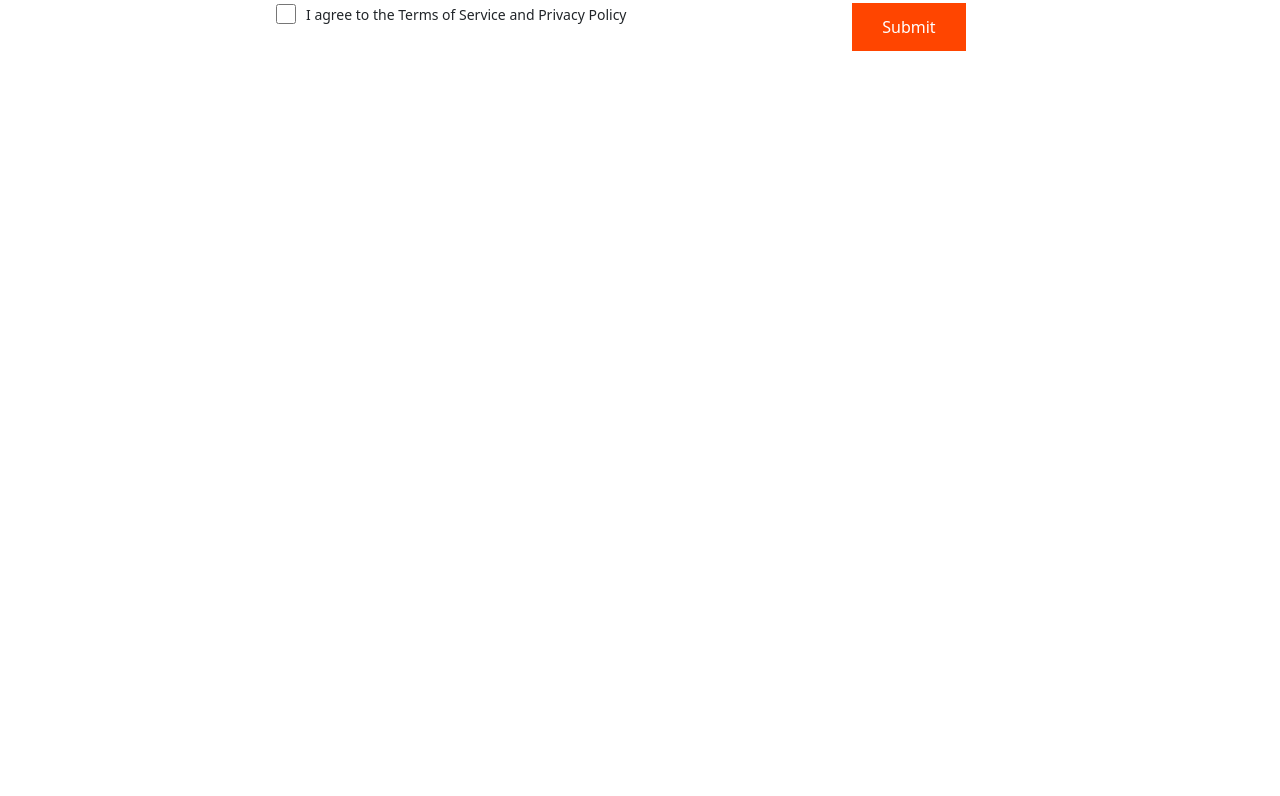
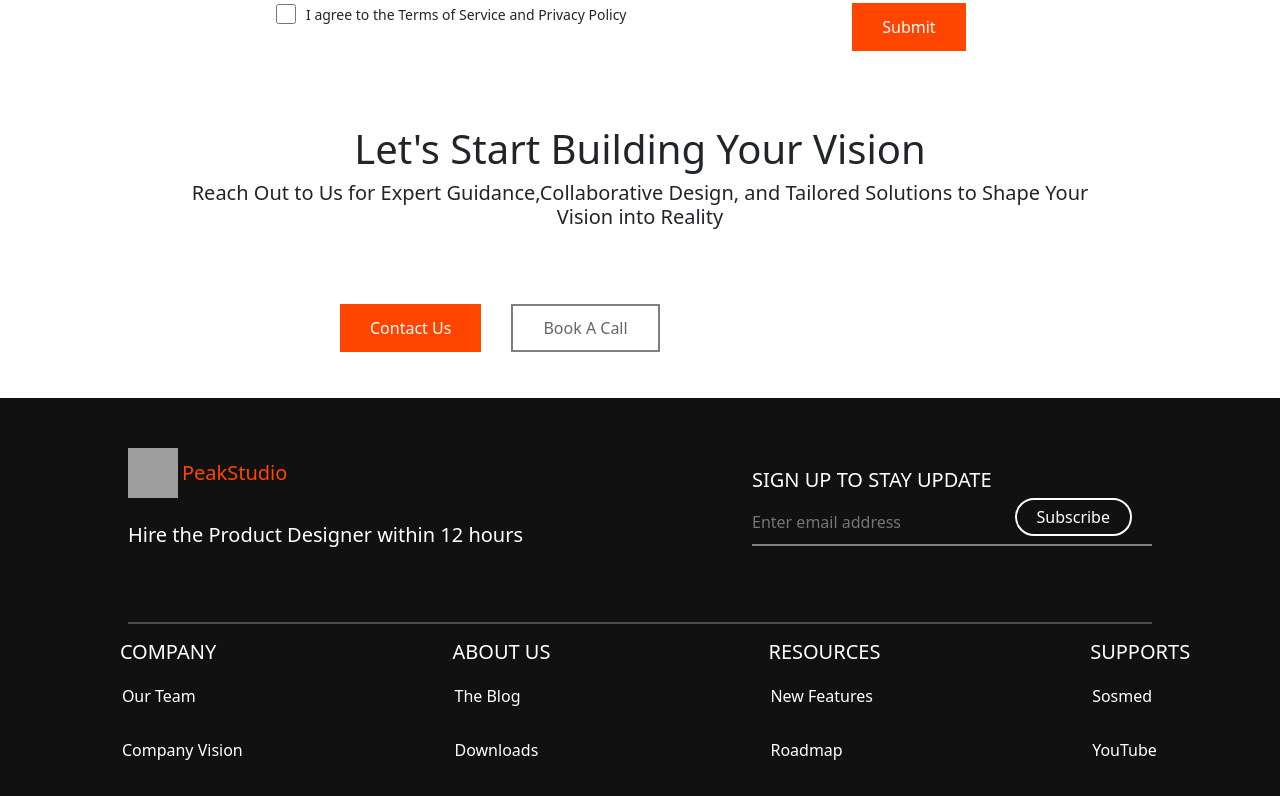
Before and after one commit to mcgarretronald/Peak-Studio, a React (Vite) app: page /contactus in a window 1280 px wide. Shown: the part 2140-2936 px from the top of the page. Before the commit the page ends 2265 px from the top, so only its background shows below. Built offline with nearby package versions, Linux system fonts and the light colour scheme; grey boxes are pictures that could not be loaded.

Commit message:
first commit

```diff
--- a/src/components/Contactus-page/index.jsx
+++ b/src/components/Contactus-page/index.jsx
@@ -2,6 +2,8 @@ import React from "react";
 import "./index.css";
 import { useEffect } from "react";
 import NavigationBar from "../Navigation-bar";
+import BuildVision from "../Home-page/Building-vision";
+import Footer from "../Footer";
 export default function Contact() {
 
     useEffect(() => {
@@ -82,6 +84,8 @@ export default function Contact() {
                 </form>
 
             </div>
+            <BuildVision />
+            <Footer />
 
 
         </>
```
